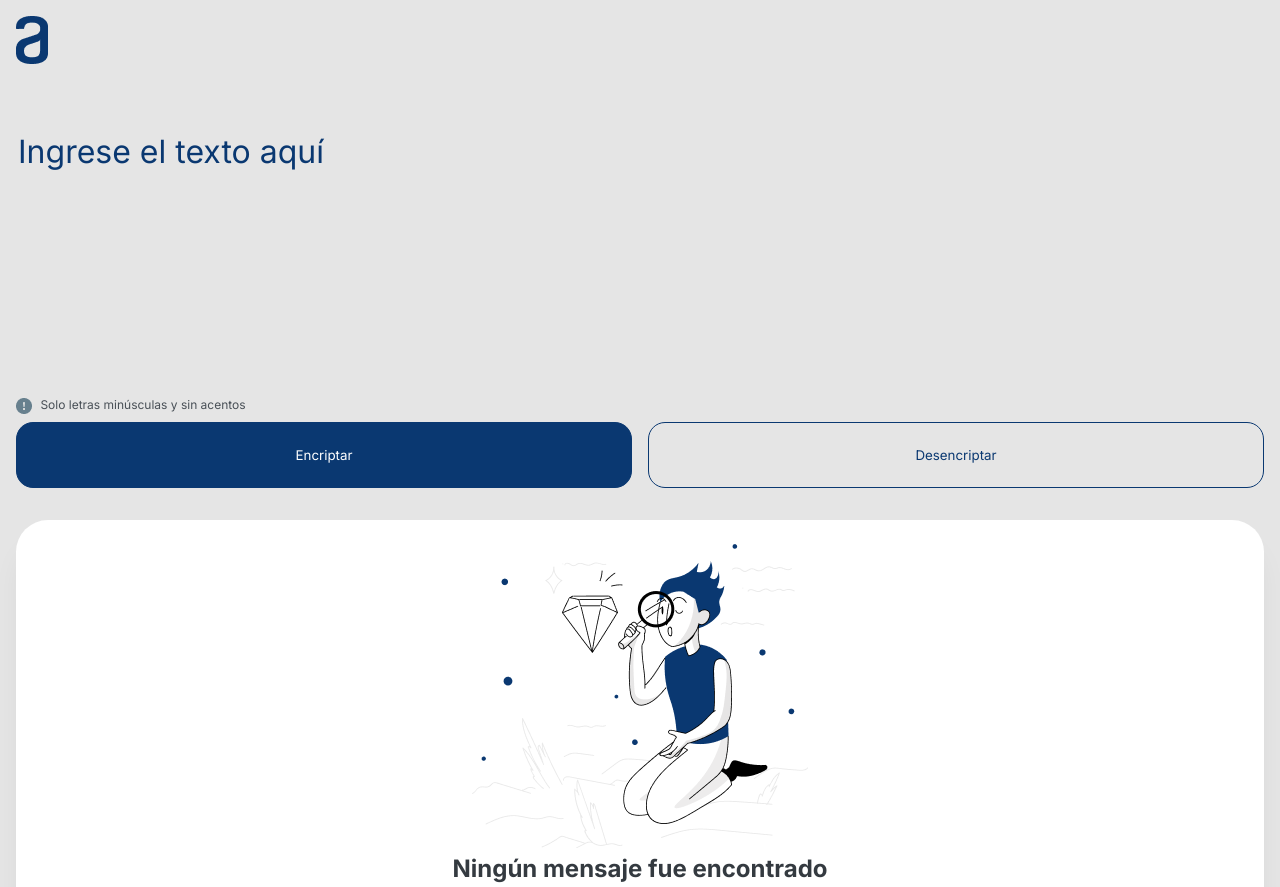
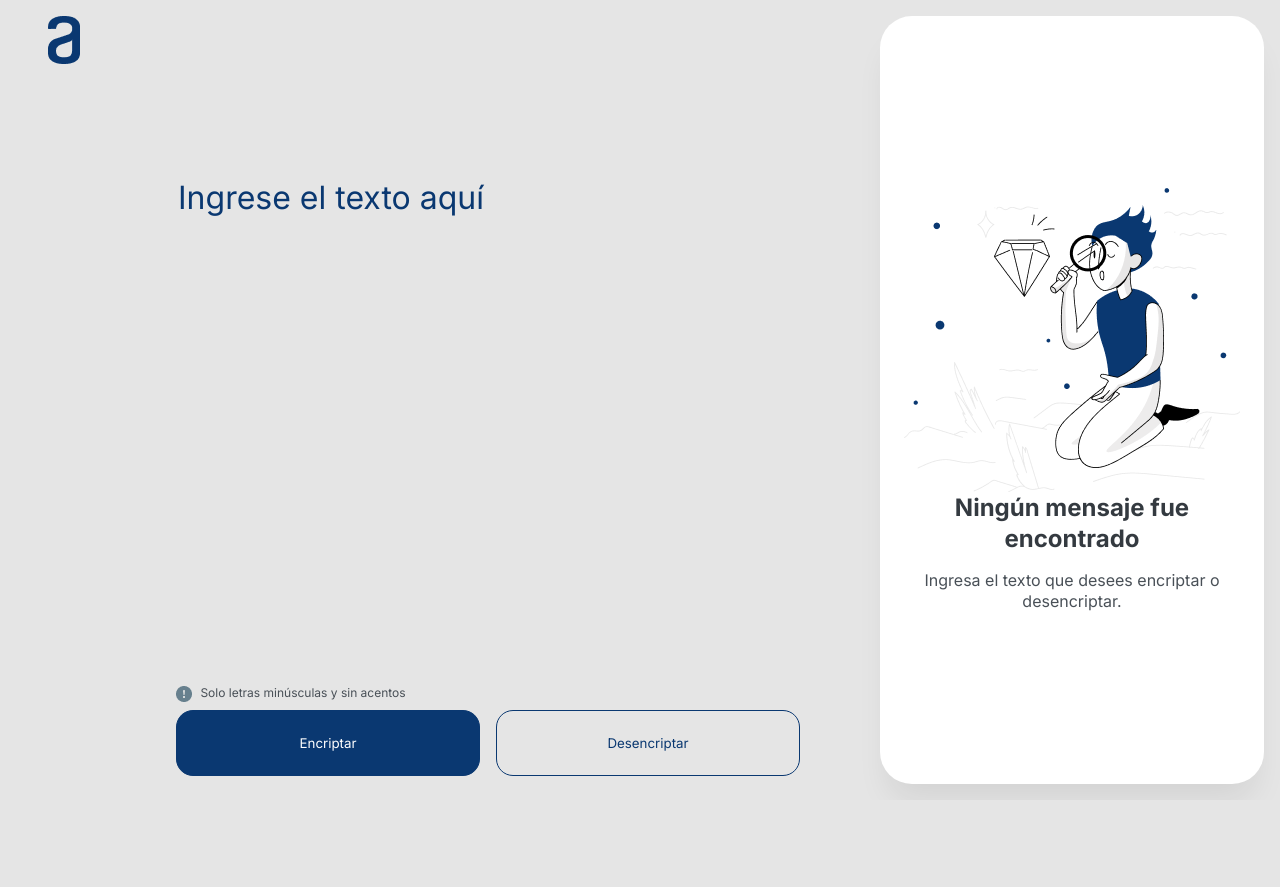
Before and after one commit to BoxyPipesnake/aluraEncriptador, a plain HTML site: page index.html in a window 1280 px wide. Shown: the top 887 px of the page. After the commit the page ends 800 px from the top, so only its background shows below. Drawn offline with Linux system fonts and the light colour scheme.

Commit message:
Media query desktop

```diff
--- a/index.html
+++ b/index.html
@@ -14,25 +14,40 @@
 
 <body>
 
-    <div class="contenedor-principal">
-        <h1>
+    <div class="contenedor-externo">
+
+
+        <main class="contenedor-principal">
+
+            <section class="seccion-1">
+                <h1 class="titulo">
                     <img class="alura-logo" src="./img/aluralogo.png" alt="alura latam logo">
                 </h1>
+                <textarea class="input-usuario" placeholder="Ingrese el texto aquí" oninput="autoResize(this)"
+                    maxlength="257"></textarea>
 
-        <textarea class="input-usuario" placeholder="Ingrese el texto aquí" oninput="autoResize(this)" maxlength="200"></textarea>
+                <div class="divisor">
 
-        <small><img class="simbolo-admiracion" src="./img/bi_exclamation-circle-fill.png" alt="Simbolo de admiración"> Solo letras minúsculas y sin acentos</small>
+                    <small><img class="simbolo-admiracion" src="./img/bi_exclamation-circle-fill.png"
+                            alt="Simbolo de admiración"> Solo letras minúsculas y sin acentos</small>
                     <div class="contenedor-funciones">
                         <button class="boton-encriptar" type="button">Encriptar</button>
                         <button class="boton-desencriptar" "button">Desencriptar</button>
                     </div>
+                </div>
 
+            </section>
+
+            <section class="seccion-2">
                 <div class="contenedor-output">
                     <img class="muñeco" src="./img/Muneco.png" alt="Imagen Muñeco">
                     <p>Ningún mensaje fue encontrado</p>
                     <p>Ingresa el texto que desees encriptar o desencriptar.</p>
                     <button class="boton-copiar" type="button">Copiar</button>
                 </div>
+            </section>
+
+        </main>
 
     </div>
 
--- a/styles.css
+++ b/styles.css
@@ -32,7 +32,7 @@ button {
   margin-bottom: 2rem;
 }
 
-.contenedor-principal {
+.contenedor-externo {
   padding: 1rem;
 }
 
@@ -132,9 +132,61 @@ small {
 }
 }
 
-@media only screen and (min-width: 1024px) {
 
 
+@media only screen and (min-width: 1024px) {
+/* Establece una altura del 100% para el cuerpo y el elemento HTML */
+html, body {
+  height: 100%;
+  margin: 0;
+  padding: 0;
+}
+
+
+
+.contenedor-externo {
+  height: 100%;
+  display: flex;
+  flex-direction: column; /* Alinear los elementos verticalmente */
+}
+
+.titulo {
+  position: absolute;
+  top: 0;
+  left: 0;
+  margin: 1rem 1rem 1rem 3rem;
+}
+
+.input-usuario {
+  margin-top: 10rem;
+}
+
+.contenedor-principal {
+  flex: 1; /* Ocupa todo el espacio disponible verticalmente */
+  display: flex;
+  gap: 5rem;
+}
+
+.seccion-1 {
+  flex: 2; /* Ocupa 2/3 del espacio disponible */
+  margin-left: 10rem;
+  display: flex;
+  flex-direction: column;
+  justify-content: space-between;
+}
+
+.seccion-2 {
+  flex: 1;/* Ocupa 1/3 del espacio disponible */
+  max-width: 400px;
+}
+
+  .contenedor-output {
+    height: 100%;
+    margin: 0;
+    display: flex;
+    flex-direction: column;
+    justify-content: center;
+  }
 
   .contenedor-output .muñeco {
       display: inline-block;
```
Lines whose indentation alone changed are shown as unchanged.
